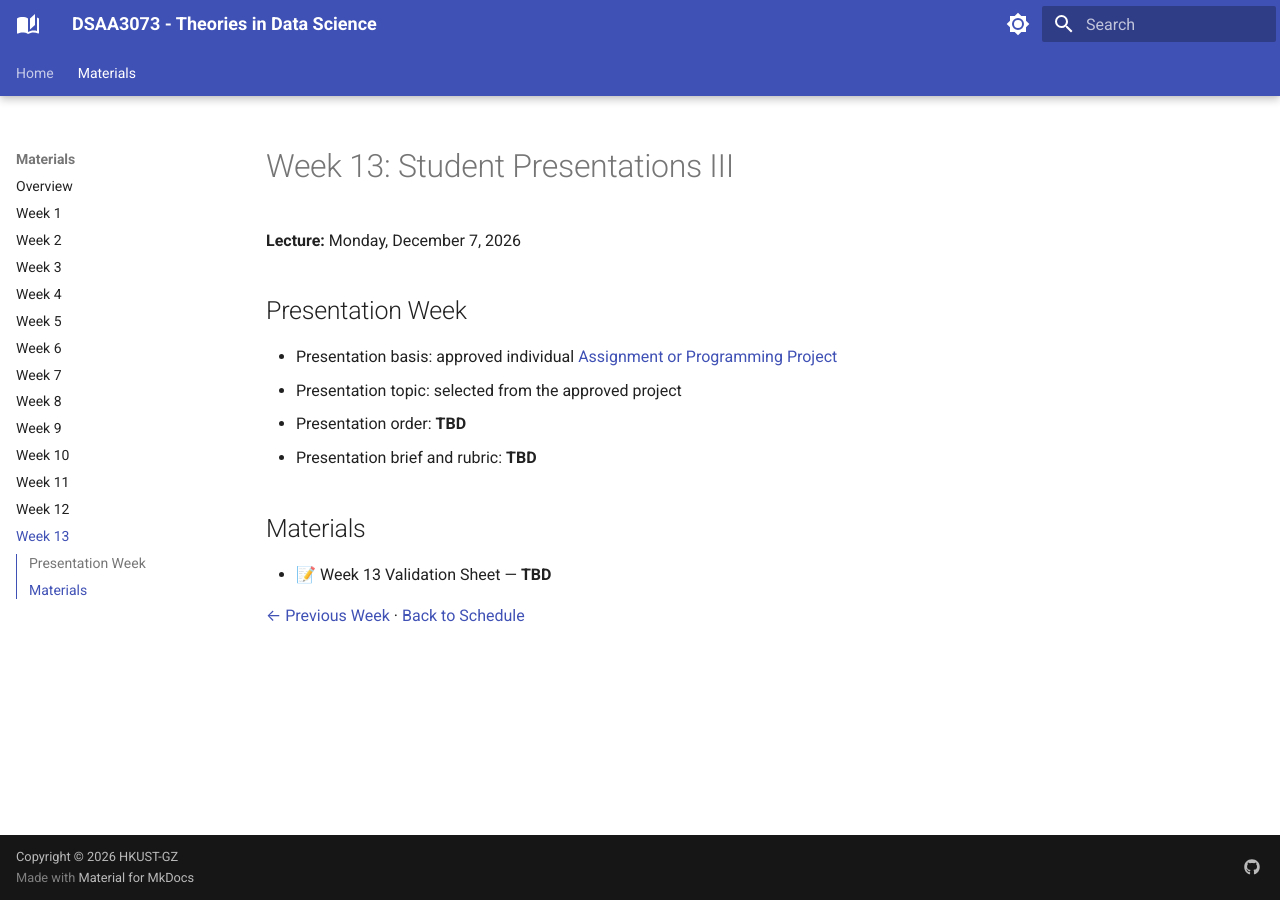
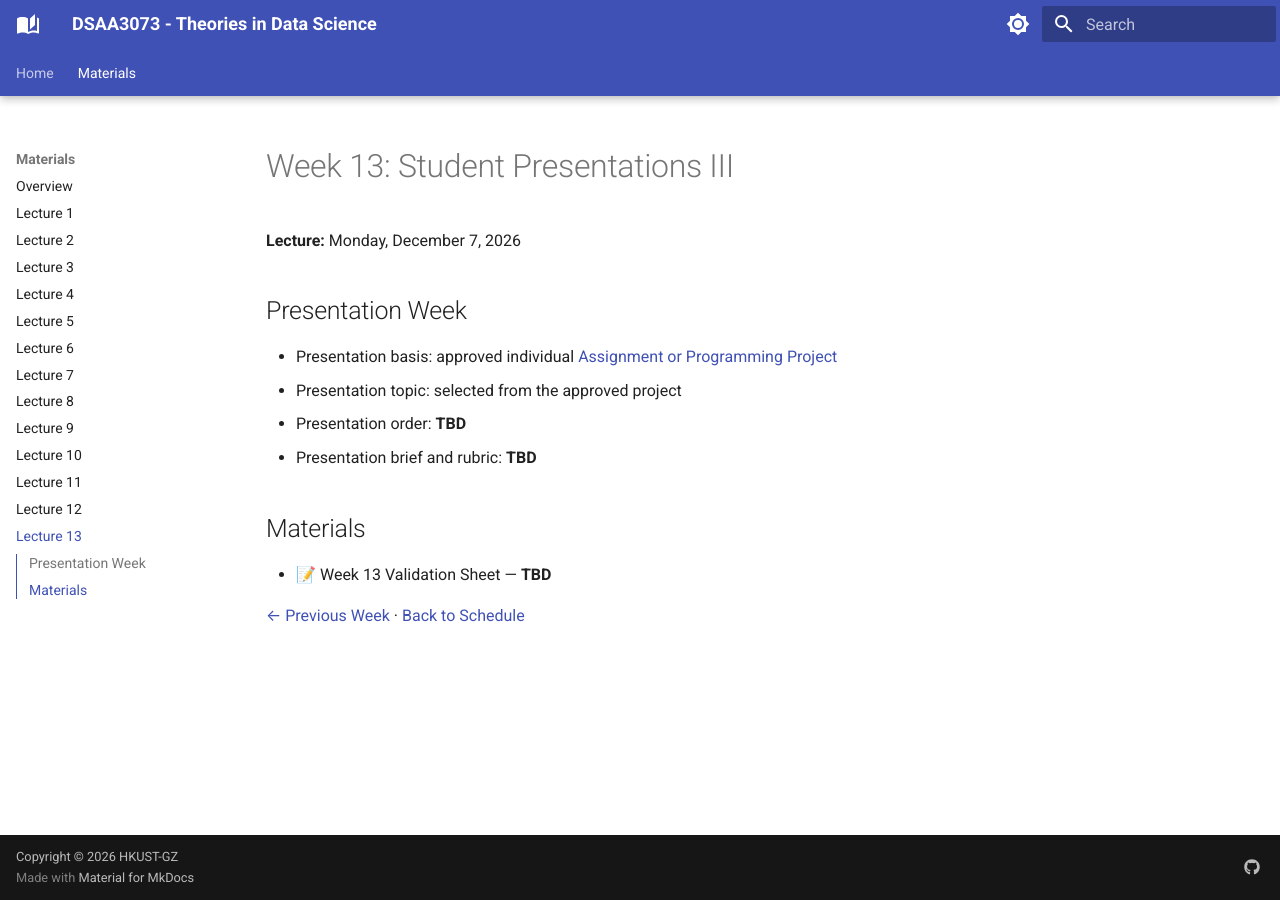
Before and after one commit to lixin2002cn/dsaa3073, an MkDocs documentation site: the page built from docs/materials/week13.md, in a window 1280 px wide. Built offline with MkDocs 1.6.1 and Material for MkDocs 9.7.7, drawn with Linux system fonts in a browser that asks for light colours.

Commit message:
Rename Materials navigation to Lecture 1–13

```diff
--- a/mkdocs.yml
+++ b/mkdocs.yml
@@ -62,19 +62,19 @@ nav:
   - Home: index.md
   - Materials:
       - Overview: materials/index.md
-      - Week 1: materials/week1.md
-      - Week 2: materials/week2.md
-      - Week 3: materials/week3.md
-      - Week 4: materials/week4.md
-      - Week 5: materials/week5.md
-      - Week 6: materials/week6.md
-      - Week 7: materials/week7.md
-      - Week 8: materials/week8.md
-      - Week 9: materials/week9.md
-      - Week 10: materials/week10.md
-      - Week 11: materials/week11.md
-      - Week 12: materials/week12.md
-      - Week 13: materials/week13.md
+      - Lecture 1: materials/week1.md
+      - Lecture 2: materials/week2.md
+      - Lecture 3: materials/week3.md
+      - Lecture 4: materials/week4.md
+      - Lecture 5: materials/week5.md
+      - Lecture 6: materials/week6.md
+      - Lecture 7: materials/week7.md
+      - Lecture 8: materials/week8.md
+      - Lecture 9: materials/week9.md
+      - Lecture 10: materials/week10.md
+      - Lecture 11: materials/week11.md
+      - Lecture 12: materials/week12.md
+      - Lecture 13: materials/week13.md
 
 # Retain previously published URLs outside the two main pages.
 not_in_nav: |
```
